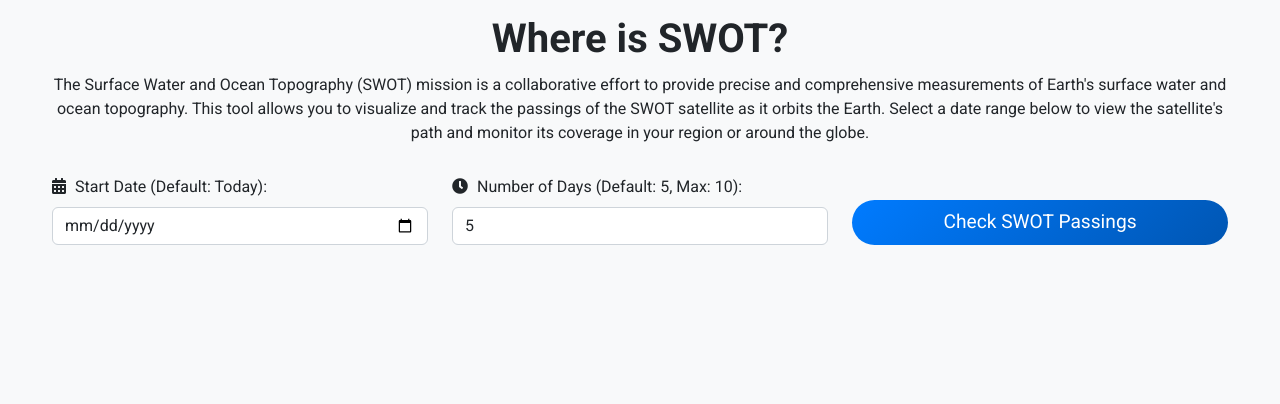
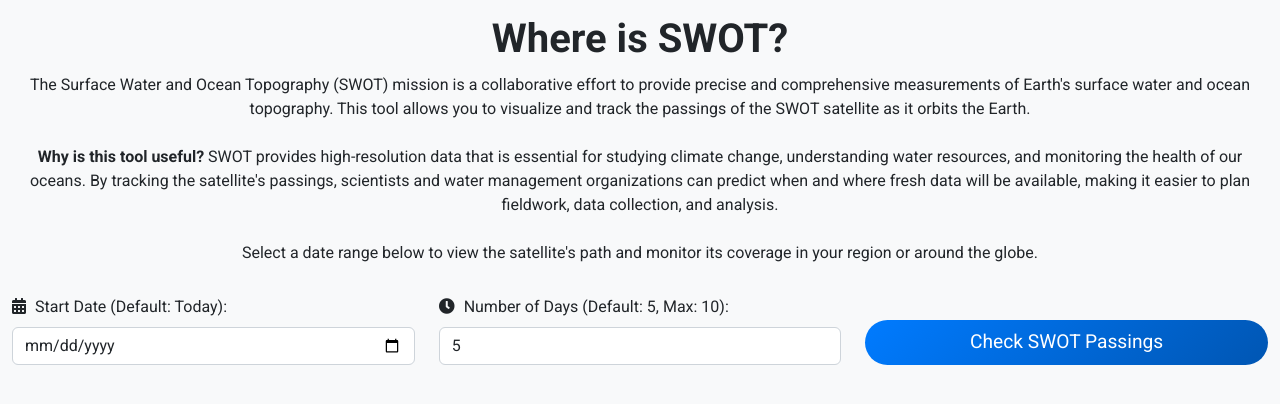
Before and after one commit to iuryt/whereisswot, a Flask app: page / in a window 1280 px wide. Shown: the part 45-449 px from the top of the page. Run offline with Flask 3, Linux system fonts and the light colour scheme.

Commit message:
new readme file

```diff
--- a/templates/index.html
+++ b/templates/index.html
@@ -24,7 +24,7 @@
             font-family: 'Roboto', sans-serif;
         }
         .container {
-            max-width: 1200px; /* Make the width larger */
+            max-width: 1600px; /* Make the width larger */
         }
         h1 {
             margin-bottom: 10px;
@@ -82,6 +82,9 @@
         <p class="text-center description">
             The Surface Water and Ocean Topography (SWOT) mission is a collaborative effort to provide precise and comprehensive measurements of Earth's surface water and ocean topography.
             This tool allows you to visualize and track the passings of the SWOT satellite as it orbits the Earth.
+            <br><br>
+            <strong>Why is this tool useful?</strong> SWOT provides high-resolution data that is essential for studying climate change, understanding water resources, and monitoring the health of our oceans. By tracking the satellite's passings, scientists and water management organizations can predict when and where fresh data will be available, making it easier to plan fieldwork, data collection, and analysis.
+            <br><br>
             Select a date range below to view the satellite's path and monitor its coverage in your region or around the globe.
         </p>
 
```
Also changed, not shown: README.md.
